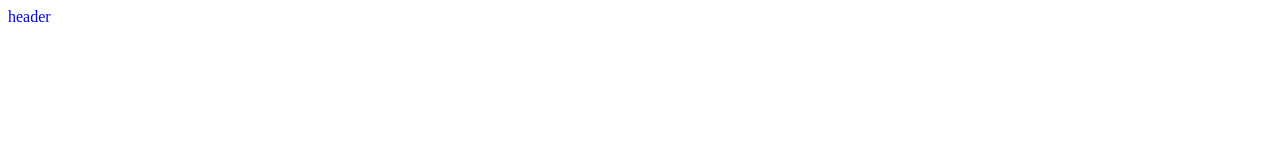
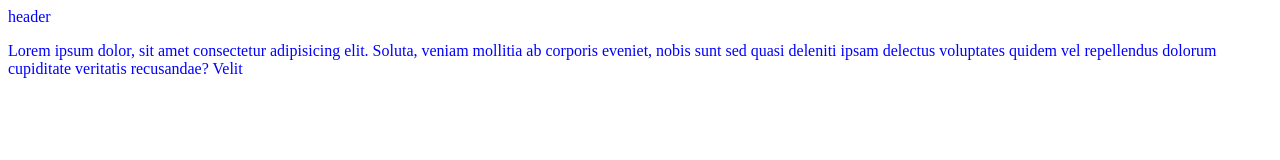
Before and after one commit to MortezaSaghi/projectGit, a plain HTML site: page index.html in a window 1280 px wide. Drawn offline with Linux system fonts and the light colour scheme.

Commit message:
added lorem

```diff
--- a/index.html
+++ b/index.html
@@ -9,5 +9,6 @@
 </head>
 <body>
     <header>header</header>
+    <p>Lorem ipsum dolor, sit amet consectetur adipisicing elit. Soluta, veniam mollitia ab corporis eveniet, nobis sunt sed quasi deleniti ipsam delectus voluptates quidem vel repellendus dolorum cupiditate veritatis recusandae? Velit</p>
 </body>
 </html>
```
